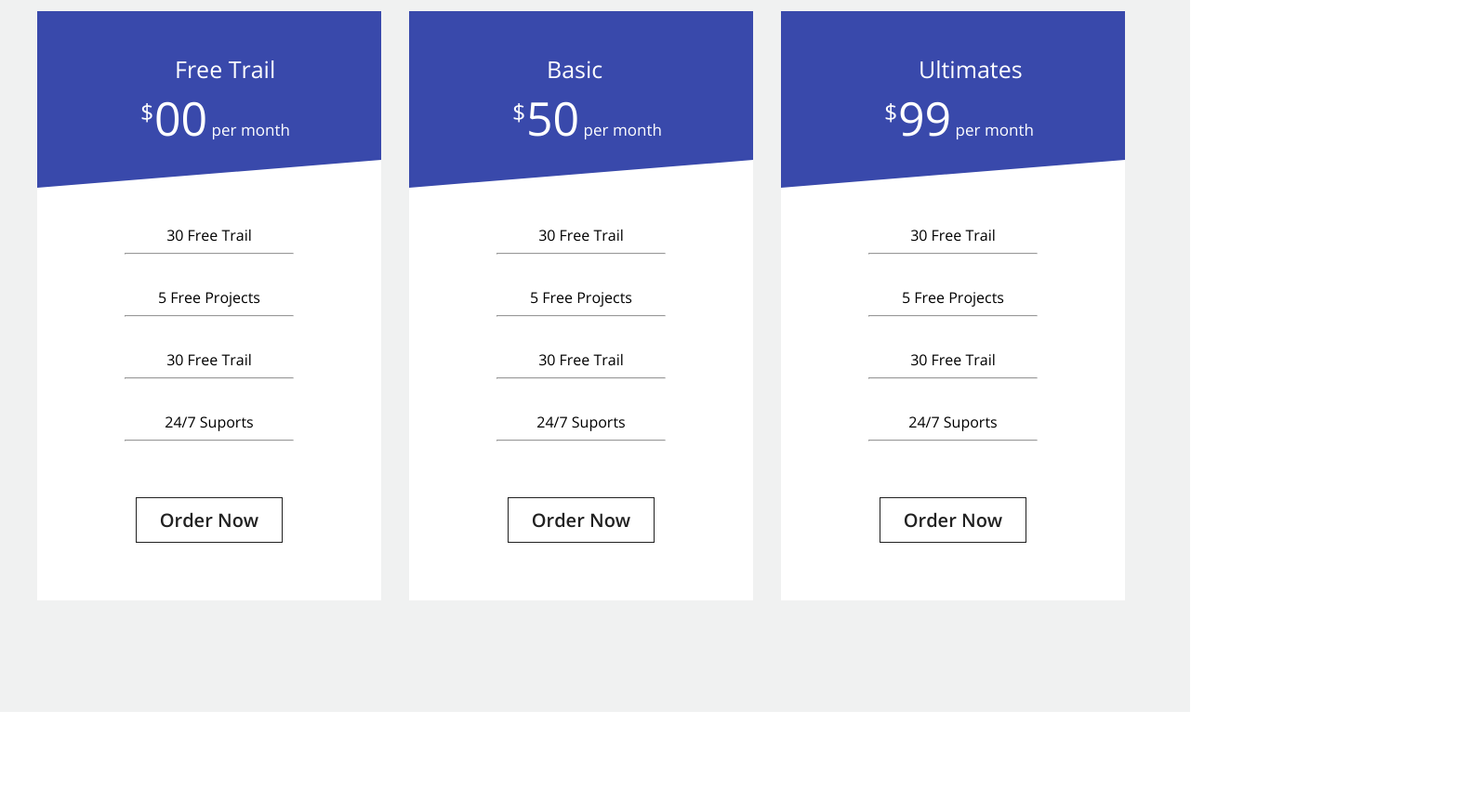
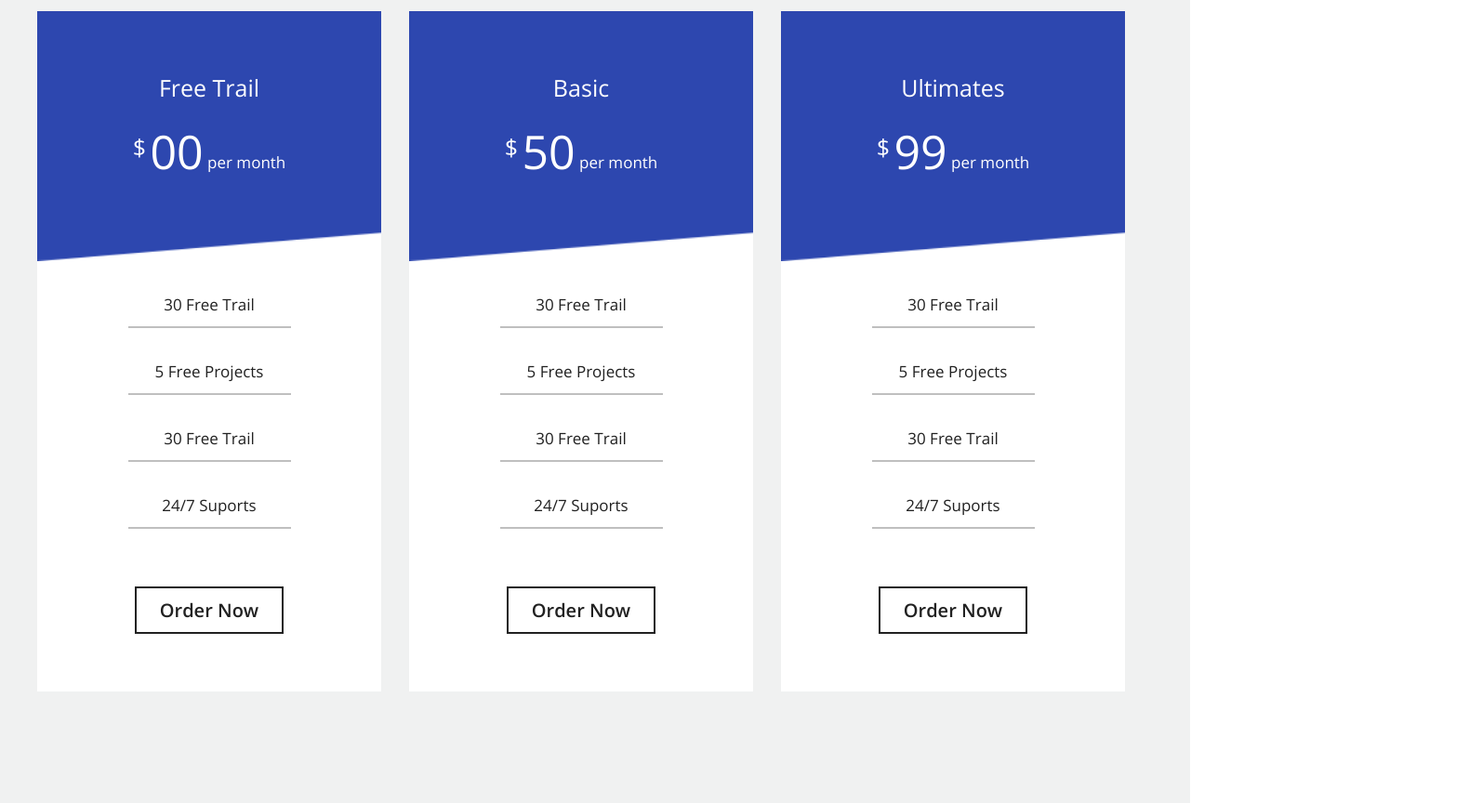
Before and after one commit to Maksim1509/bem_practice, a website built with Parcel: page src/pug/index.pug in a window 1280 px wide. Shown: the part 5103-5967 px from the top of the page at 93% size, 1580 px wide, since content can reach past the window. Before the commit the page ends 5869 px from the top, so only its background shows below. Built offline with nearby package versions, Linux system fonts and the light colour scheme.

Commit message:
build to gh pages

```diff
--- a/src/pug/index.pug
+++ b/src/pug/index.pug
@@ -159,45 +159,43 @@ html(lang="en")
                 incididunt ut labore et dolore magna aliqua. Ut enim ad minim veniam
             .plans
                 .plan
-                    .plan__bg
-                        h3 Free Trail
-                        p #[sup $] #[span 00]  per month
-                    ul
-                        li 30 Free Trail
-                        hr
-                        li 5 Free Projects
-                        hr
-                        li 30 Free Trail
-                        hr
-                        li 24/7 Suports
-                        hr
-                    button.button Order Now
+                    .plan__header
+                        p Free Trail
+                        p.amount.
+                            #[sup $] #[span 00] #[sub per month]
+                    .plan__body
+                        ul
+                            li 30 Free Trail
+                            li 5 Free Projects
+                            li 30 Free Trail
+                            li 24/7 Suports
+                    .plan__footer
+                        button.button Order Now
                 .plan
-                    .plan__bg
-                        h3 Basic
-                        p #[sup $] #[span 50]  per month
-                    ul
-                        li 30 Free Trail
-                        hr
-                        li 5 Free Projects
-                        hr
-                        li 30 Free Trail
-                        hr
-                        li 24/7 Suports
-                        hr
-                    button.button Order Now
+                    .plan__header
+                        p Basic
+                        p.amount.
+                            #[sup $] #[span 50] #[sub per month]
+                    .plan__body
+                        ul
+                            li 30 Free Trail
+                            li 5 Free Projects
+                            li 30 Free Trail
+                            li 24/7 Suports
+                    .plan__footer
+                        button.button Order Now
                 .plan
-                    .plan__bg
-                        h3 Ultimates
-                        p #[sup $] #[span 99]  per month
-                    ul
-                        li 30 Free Trail
-                        hr
-                        li 5 Free Projects
-                        hr
-                        li 30 Free Trail
-                        hr
-                        li 24/7 Suports
-                        hr
-                    button.button Order Now
+                    .plan__header
+                        p Ultimates
+                        p.amount.
+                            #[sup $] #[span 99] #[sub per month]
+                    .plan__body
+                        ul
+                            li 30 Free Trail
+                            li 5 Free Projects
+                            li 30 Free Trail
+                            li 24/7 Suports
+                    .plan__footer
+                        button.button Order Now
+
         script(src="../js/index.js")
--- a/src/scss/main.scss
+++ b/src/scss/main.scss
@@ -251,72 +251,69 @@ ul, li {
 
 }
 .plan {
-    font-family: 'Open Sans Regular';
+    width: 370px;
     background-color: white;
     display: flex;
     flex-direction: column;
-    align-items: center;
-    padding-bottom: 62px;
+    color: white;
     margin-right: 30px;
     transition: 0.3s;
-    ul{
-        padding: 40px 92px 25px;
+    .plan__header {
+        background: url(../img/price_head_bg.png) no-repeat;
+        background-size: cover;
+        padding-top: 40px;
+        padding-bottom: 65px;
         text-align: center;
+        font-family: $regular;
+        p {
+            font-size: 25px;
+            margin-bottom: 30px;;
+        } .amount {
+            font-size: 17px;
+            span {
+                vertical-align: top;
+                line-height: 0.9;
+                font-size: 50px;
+            } sup {
+                font-size: 25px;
+                vertical-align: top;
+            } sub {
+                font-size: 17px;
+                vertical-align: bottom;
+             }
+        }
     }
-    hr {
-        margin-bottom: 35px;
-        color: #bfbfbf;
-        width: 180px;
+    .plan__body  {
+        color: #212121;
+        display: flex;
+        justify-content: center;
+        font-size: 17px;
+        ul { width: 175px; }
+        li {
+            text-align: center;
+            border-block-end: 2px solid #bfbfbf;
+            padding: 35px 0 12px;
+        }
     }
-    .button {
-        background-color: transparent;
-        color: #212121;
-        border: 1px solid #212121;
-        font-size: 20px;
-        transition: 0.3s;
+    .plan__footer {
+        display: flex;
+        justify-content: center;
+        padding: 62px 0;
+        .button {
+            background-color: transparent;
+            color: #212121;
+            border: 2px solid #212121;
+            font-size: 20px;
+            transition: 0.3s;
+        }
     }
     &:hover {
         box-shadow: 0px 3px 25px 0px rgba(0, 0, 0, 0.35);
         .button {
             background-color: #00897b;
             color: white;
-            border: 1px solid #00897b;
-        }
-    }
-
-}
-.plan__bg {
-    font-family: $regular;
-    width: 100%;
-    height: 160px;
-    position: relative;
-    border-bottom: 30px solid transparent;
-    border-left: 370px solid #3949ab;
-    align-self: flex-start;
-    color: white;
-    h3 {
-        font-weight: 100;
-        font-size: 25px;
-        position: absolute;
-        left: -60%;
-        top: 20px;
-    }
-    p {
-        font-size: 17px;
-        position: absolute;
-        left: -70%;
-        top: 40%;
-        padding-left: 15px;
-        span {
-            font-size: 50px;
-            font-weight: 100;
-        }
-        sup {
-            position: absolute;
-            font-size: 25px;
-            line-height: 3;
-            left: 0px;
-            top: -10px;
+            border: none;
+            text-transform: uppercase;
         }
     }
 }
```
Also changed, not shown: docs/index.html, docs/price_head_bg.9d35a919.png (added), src/img/price_head_bg.png (added), 2 other files.
